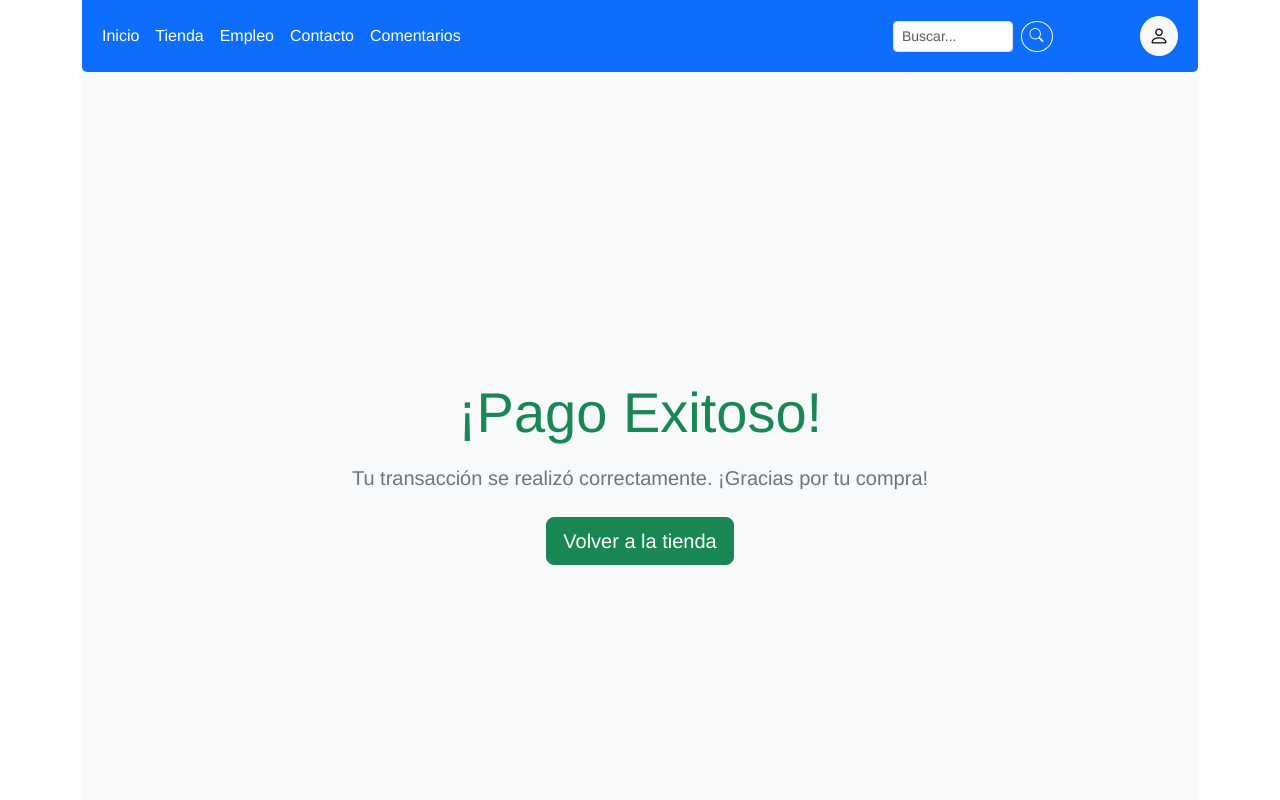
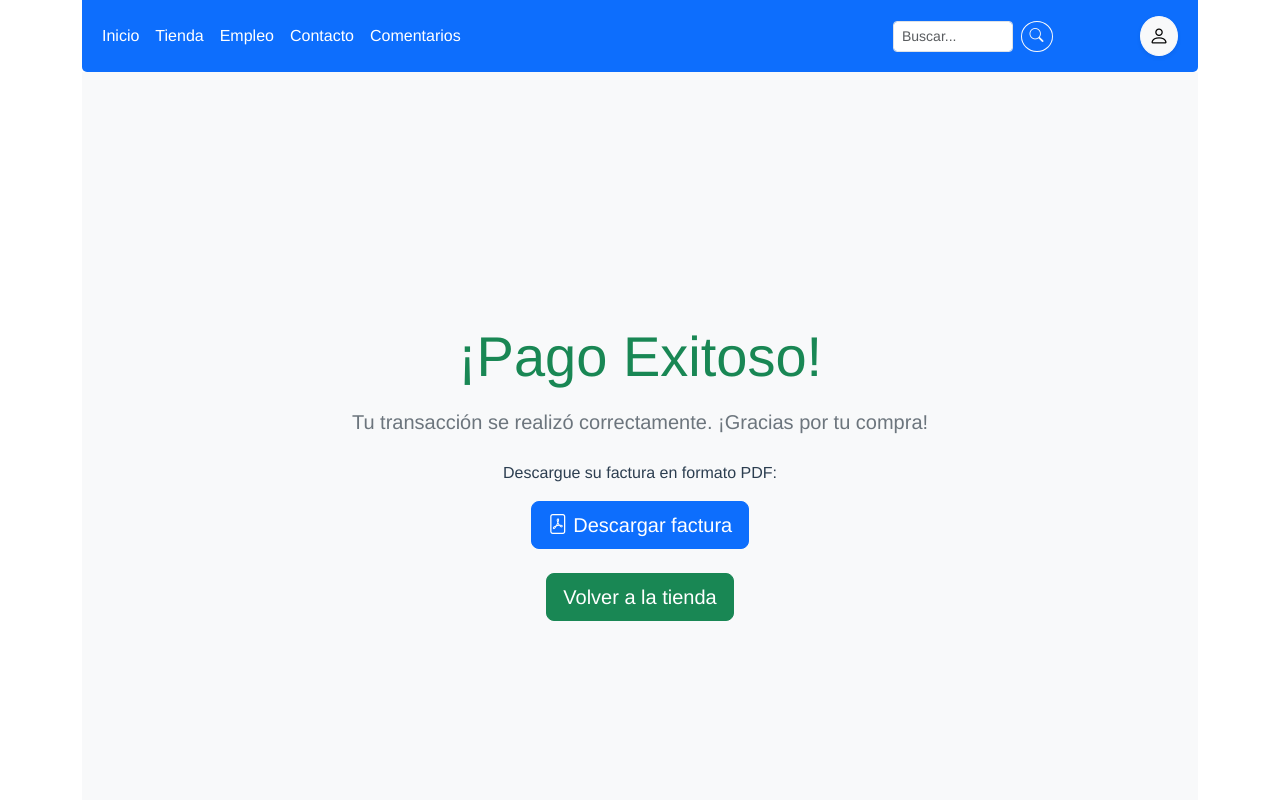
Before and after one commit to allencheri/cherednichenkoalina, a Vue app: page /success in a window 1280 px wide. Shown: the top 800 px of the page. Built offline with nearby package versions, Linux system fonts and the light colour scheme.

Commit message:
Añadimos descarga de la factura

```diff
--- a/package.json
+++ b/package.json
@@ -28,6 +28,8 @@
     "express-jwt": "^8.5.1",
     "flatpickr": "^4.6.13",
     "jsonwebtoken": "^9.0.2",
+    "jspdf": "^2.5.2",
+    "jspdf-autotable": "^3.8.4",
     "mongoose": "^8.9.5",
     "morgan": "^1.10.0",
     "multer": "^1.4.5-lts.1",
--- a/src/components/PaginaTienda.vue
+++ b/src/components/PaginaTienda.vue
@@ -18,10 +18,7 @@
             <router-link to="/carrito" class="btn btn-outline-dark m-2" v-if="isLogueado">
                 <i class="bi bi-cart"></i> ({{ cartStore.totalItems }})
             </router-link>
-            <div v-else>
-                <router-link to="#" class="btn btn-outline-dark m-2">
-                    <i class="bi bi-cart"></i> ({{ cartStore.totalItems }})
-                </router-link>
+            <div class="mt-2" v-else >
                 <p>Tienes que <a href="/login">Iniciar Sesión</a> para poder comprar</p>
             </div>
         </div>
@@ -51,7 +48,7 @@
                             class="img-thumbnail" @click="openModal(articulo)" />
                     </td>
                     <td class="text-center">
-                        <button class="btn btn-light" @click="addToCart(articulo)">
+                        <button class="btn btn-light" @click="addToCart(articulo)" v-if="isLogueado">
                             <i class="fas fa-shopping-cart"></i>
                         </button>
                     </td>
@@ -144,7 +141,9 @@ export default {
 
         addToCart(articulo) {
             this.cartStore.addToCart(articulo);
+            this.cartStore.saveToLocalStorage(); // Asegurar persistencia
         },
+
 
         paginaAnterior() {
             if (this.currentPage > 1) {
--- a/src/components/TablaCarrito.vue
+++ b/src/components/TablaCarrito.vue
@@ -89,9 +89,14 @@ export default {
             urlBaseImg: 'http://localhost:5000/uploads/img/',
             isModalOpen: false,
             imagenSeleccionada: null,
-            cartStore : useCartStore()
+            cartStore: useCartStore()
         }
     },
+
+    mounted() {
+        this.cartStore.loadCart();
+    },
+
     methods: {
         truncarId(id) {
             return id.slice(-8);
@@ -125,7 +130,7 @@ export default {
                 return;
             }
 
-            // Enviar los datos correctos
+            try {
                 const response = await fetch("http://localhost:5000/crear-checkout-session", {
                     method: "POST",
                     headers: {
@@ -144,14 +149,23 @@ export default {
                     console.error("No se recibió una respuesta válida de Stripe");
                     return;
                 }
+
                 const { error } = await stripe.redirectToCheckout({
                     sessionId: session.id,
                 });
 
-            if (error) {
+                if (!error) {
+                    console.log("Compra completada. Limpiando carrito...");
+                    this.cartStore.clearCart(); // Limpiar el carrito después de la compra
+                } else {
                     console.error("Error al redireccionar al checkout de Stripe:", error.message);
                 }
+
+            } catch (err) {
+                console.error("Error en la compra:", err);
             }
+        }
+
     }
 }
 </script>
--- a/src/components/TablaSuccess.vue
+++ b/src/components/TablaSuccess.vue
@@ -2,14 +2,102 @@
   <div class="d-flex flex-column justify-content-center align-items-center vh-100 bg-light text-center">
     <h1 class="display-4 text-success mb-3">¡Pago Exitoso!</h1>
     <p class="lead text-secondary mb-4">Tu transacción se realizó correctamente. ¡Gracias por tu compra!</p>
-      <router-link to="/" class="btn btn-success btn-lg">
+
+    <div class="invoice-container">
+      <p>Descargue su factura en formato PDF:</p>
+      <button @click="generarFacturaPDF" class="btn btn-primary btn-lg">
+        <i class="bi bi-file-pdf"></i> Descargar factura
+      </button>
+    </div>
+
+    <router-link to="/" class="btn btn-success btn-lg mt-4">
       Volver a la tienda
     </router-link>
   </div>
 </template>
 
 <script>
+import jsPDF from 'jspdf';
+import "jspdf-autotable";
+import { useCartStore } from '@/store/carts';
+import logo from '../assets/logo.png';
+
 export default {
+  data() {
+    return {
+      cartItems: [],
+      totalPrice: 0,
+    };
+  },
 
+  mounted() {
+    const cartStore = useCartStore();
+    this.cartItems = cartStore.items;
+    this.totalPrice = cartStore.totalPrice;
+  },
+
+  beforeUnmount() {
+    const cartStore = useCartStore();
+    cartStore.clearCart();
+  },
+
+  methods: {
+    generarFacturaPDF() {
+      if (this.cartItems.length === 0) {
+        console.error("No hay productos en el carrito");
+        return;
       }
+
+      const doc = new jsPDF();
+      const cart = this.cartItems;
+
+      // Agregar logo
+      doc.addImage(logo, 'PNG', 10, 10, 20, 20);
+
+      doc.setFontSize(18);
+      doc.text('FACTURA DE COMPRA', 60, 20);
+
+      doc.setFontSize(9);
+      doc.text('Razón Social: Regalos', 110, 50);
+      doc.text('Dirección: Calle 123, 123 123 C', 110, 60);
+      doc.text('Teléfono: 123456789', 110, 70);
+      doc.text('Email: example@example.com', 110, 80);
+
+      const headers = ['ID', 'Producto', 'Cantidad', 'Precio', 'Total'];
+      const data = cart.map((item) => [
+        item._id,
+        item.nombre,
+        item.quantity,
+        `${item.precio.toFixed(2)} €`,
+        `${(item.quantity * item.precio).toFixed(2)} €`,
+      ]);
+
+      doc.autoTable({
+        startY: 90,
+        head: [headers],
+        body: data,
+        columnStyles: {
+          0: { halign: 'center' },
+          2: { halign: 'center' },
+          3: { halign: 'right' },
+          4: { halign: 'right' },
+        },
+        theme: 'striped',
+      });
+
+      const finalY = doc.autoTable.previous.finalY;
+
+      const totalText = `Total: ${this.cartItems.reduce((acc, item) => acc + item.precio * item.quantity, 0).toFixed(2)} €`;
+      const pageWidth = doc.internal.pageSize.width;
+      const totalWidth = doc.getTextWidth(totalText);
+      const positionX = pageWidth - totalWidth - 14;
+
+      doc.setFont('helvetica', 'bold');
+      doc.setFontSize(12);
+      doc.text(totalText, positionX, finalY + 10);
+
+      doc.save('factura.pdf');
+    },
+  },
+};
 </script>
--- a/src/store/carts.js
+++ b/src/store/carts.js
@@ -2,7 +2,7 @@ import { defineStore } from 'pinia';
 
 export const useCartStore = defineStore('cart', {
   state: () => ({
-    items: [],
+    items: JSON.parse(localStorage.getItem('cartItems')) || [], // Cargar desde localStorage
   }),
 
   getters: {
@@ -11,6 +11,10 @@ export const useCartStore = defineStore('cart', {
   },
 
   actions: {
+    saveToLocalStorage() {
+      localStorage.setItem('cartItems', JSON.stringify(this.items));
+    },
+
     addToCart(product) {
       const existingProduct = this.items.find(item => item._id === product._id);
       if (existingProduct) {
@@ -18,10 +22,12 @@ export const useCartStore = defineStore('cart', {
       } else {
         this.items.push({ ...product, quantity: 1 });
       }
+      this.saveToLocalStorage(); // Guardar cambios
     },
 
     removeFromCart(productId) {
       this.items = this.items.filter(item => item._id !== productId);
+      this.saveToLocalStorage();
     },
 
     incrementQuantity(productId) {
@@ -32,6 +38,7 @@ export const useCartStore = defineStore('cart', {
       if (product.quantity > product.stock) {
         product.quantity = product.stock;
       }
+      this.saveToLocalStorage();
     },
 
     updateQuantity(productId, quantity) {
@@ -39,6 +46,7 @@ export const useCartStore = defineStore('cart', {
       if (product) {
         product.quantity = quantity;
       }
+      this.saveToLocalStorage();
     },
 
     decrementQuantity(productId) {
@@ -48,12 +56,17 @@ export const useCartStore = defineStore('cart', {
         if (product.quantity === 0) {
           product.quantity = 1;
         }
-
       }
+      this.saveToLocalStorage();
     },
 
     clearCart() {
       this.items = [];
+      this.saveToLocalStorage();
     },
+
+    loadCart() {
+      this.items = JSON.parse(localStorage.getItem('cartItems')) || [];
+    }
   },
 });
```
Also changed, not shown: 1 other file (tests, documents, lock files or other folders). Lines whose indentation alone changed are shown as unchanged.
